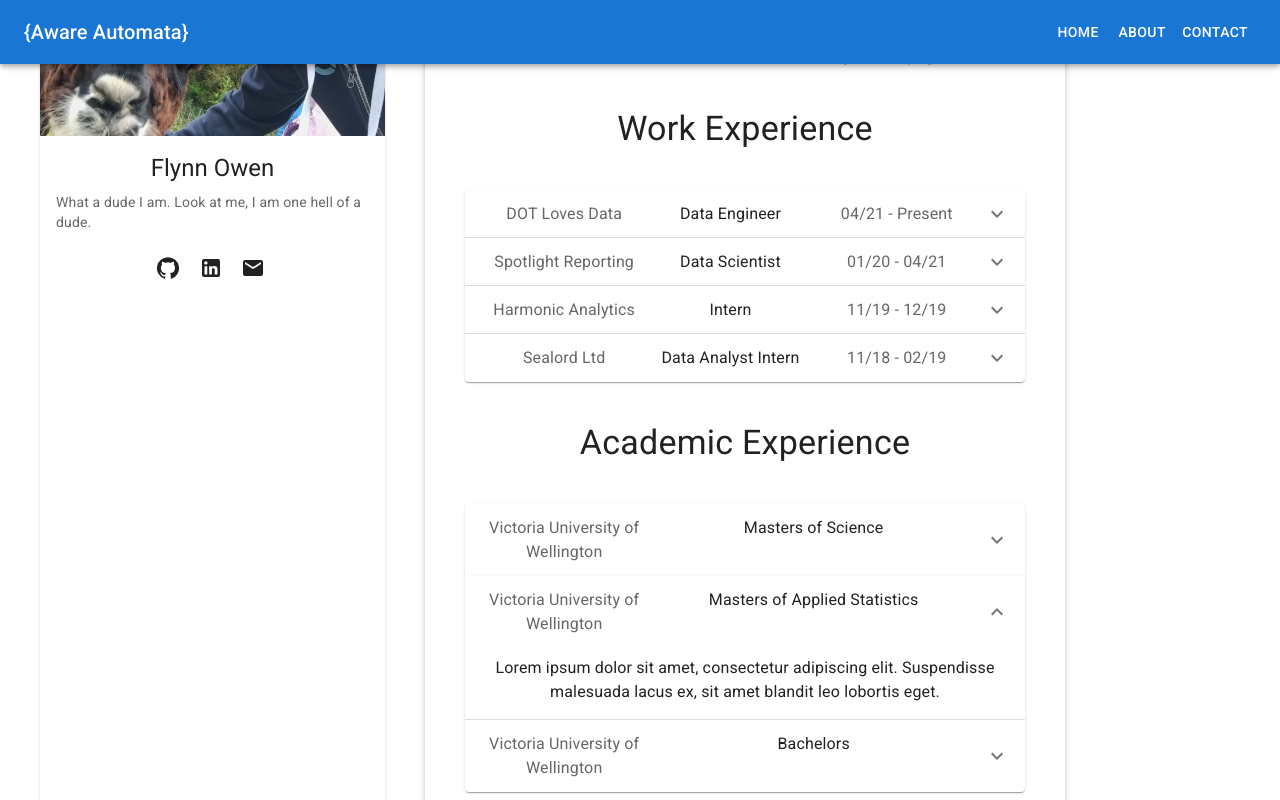
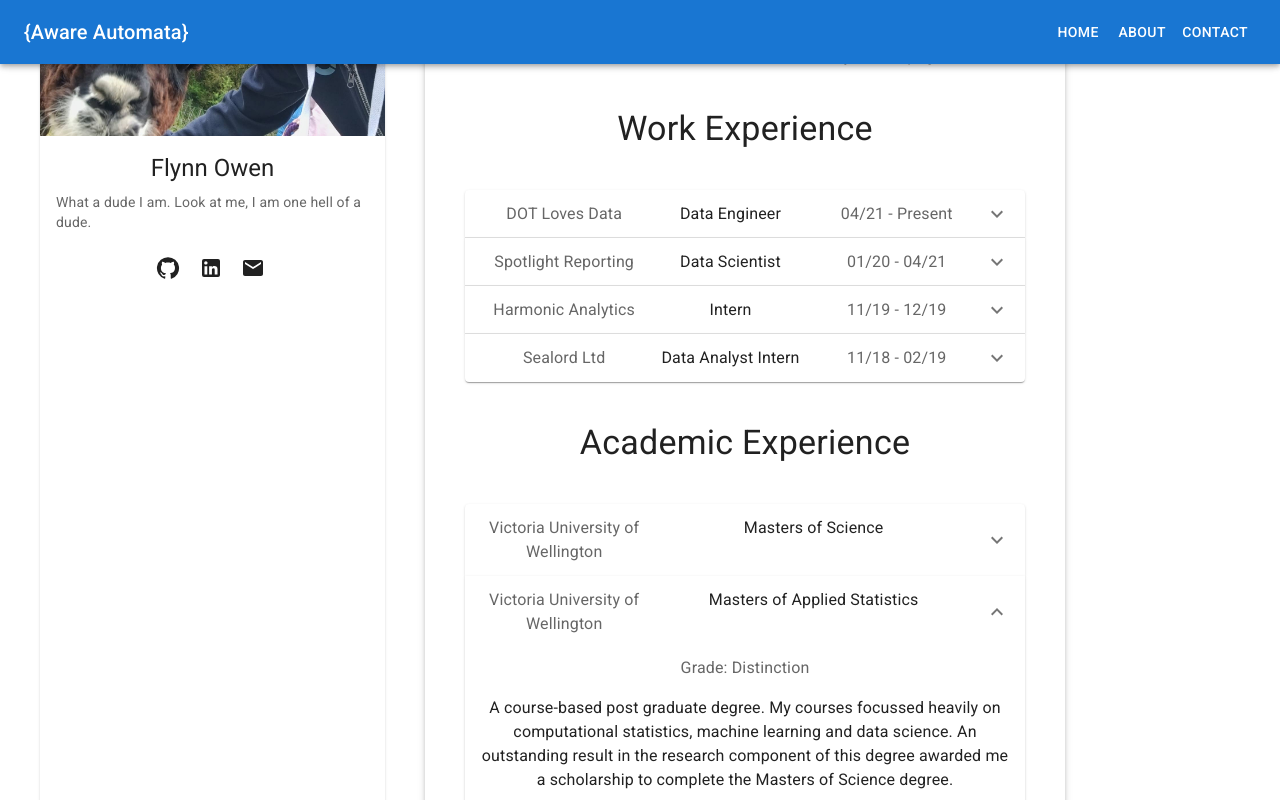
Before and after one commit to FlynnOwen/aware-automaton, a React (Create React App) app in the folder flynn-website/: page / in a window 1280 px wide. Both pictures are taken after a click on the button 745 px from the left and 879 px from the top of the page. Shown: the part 268-1068 px from the top of the page. Built offline with nearby package versions, Linux system fonts and the light colour scheme.

Commit message:
fillin academic accordian

```diff
--- a/flynn-website/src/components/body/academicaccordian.js
+++ b/flynn-website/src/components/body/academicaccordian.js
@@ -4,6 +4,8 @@ import AccordionSummary from '@mui/material/AccordionSummary';
 import AccordionDetails from '@mui/material/AccordionDetails';
 import Typography from '@mui/material/Typography';
 import ExpandMoreIcon from '@mui/icons-material/ExpandMore';
+import BookIcon from '@mui/icons-material/Book';
+import { Button } from '@mui/material';
 
 export default function AcademicAccordion(props) {
     return (
@@ -18,9 +20,16 @@ export default function AcademicAccordion(props) {
           <Typography sx={{ width: '66%'}}>Masters of Science</Typography>
           </AccordionSummary>
           <AccordionDetails>
+          <Button variant="outlined" href="https://openaccess.wgtn.ac.nz/articles/thesis/Finite_Mixture_Models_-_A_Divide_and_Conquer_Approach/21300270/1" startIcon={<BookIcon/>} sx={{mb: 3}}>
+            Thesis
+            </Button>
+          <Typography sx={{color: 'text.secondary', mb: 2}}>
+              Grade: Distinction
+            </Typography>
             <Typography>
-              Lorem ipsum dolor sit amet, consectetur adipiscing elit. Suspendisse
-              malesuada lacus ex, sit amet blandit leo lobortis eget.
+            Finite Mixture Models - A Divide and Conquer Approach. Funded by a Marsden scholarship, and Supervised by
+            Prof. Richard Arnold and Dr. Louise McMillan, my thesis investigated a novel, computationally efficient
+            approach to applying model-based clustering to datasets with unknown numbers of mixture components.
             </Typography>
           </AccordionDetails>
         </Accordion>
@@ -34,9 +43,12 @@ export default function AcademicAccordion(props) {
             <Typography sx={{ width: '66%'}}>Masters of Applied Statistics</Typography>
           </AccordionSummary>
           <AccordionDetails>
+          <Typography sx={{color: 'text.secondary', mb: 2}}>
+              Grade: Distinction
+            </Typography>
             <Typography>
-              Lorem ipsum dolor sit amet, consectetur adipiscing elit. Suspendisse
-              malesuada lacus ex, sit amet blandit leo lobortis eget.
+              A course-based post graduate degree. My courses focussed heavily on computational statistics, machine learning and data science.
+              An outstanding result in the research component of this degree awarded me a scholarship to complete the Masters of Science degree.
             </Typography>
           </AccordionDetails>
         </Accordion>
@@ -51,8 +63,8 @@ export default function AcademicAccordion(props) {
           </AccordionSummary>
           <AccordionDetails>
             <Typography>
-              Lorem ipsum dolor sit amet, consectetur adipiscing elit. Suspendisse
-              malesuada lacus ex, sit amet blandit leo lobortis eget.
+              My majors were mathematics and economics for my undergraduate, bachelors degree. Math courses were heavily focussed in both
+              discrete and pure mathematics, while my economics courses were a combination of both macro and micro, but having heavy math influence.
             </Typography>
           </AccordionDetails>
         </Accordion>
```
